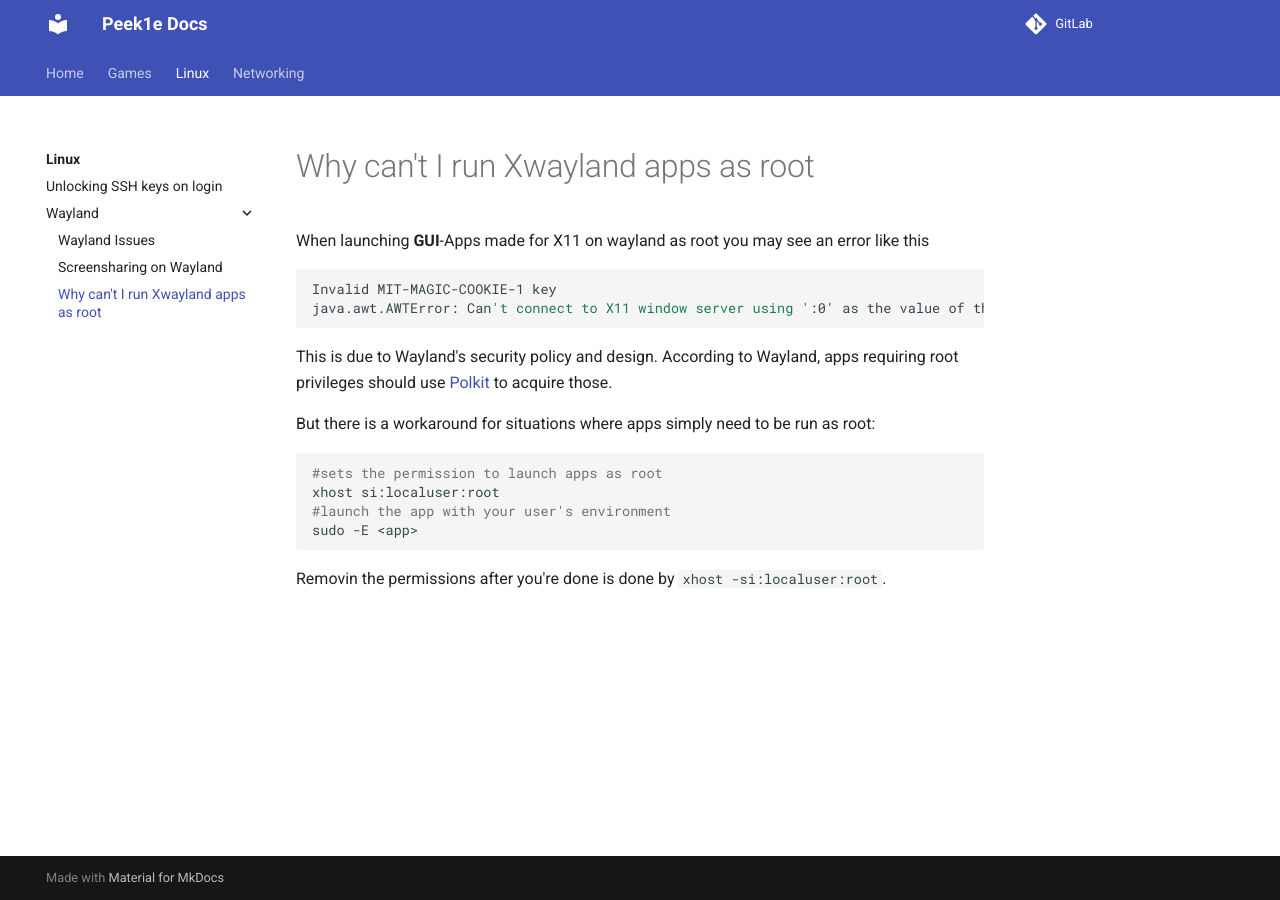
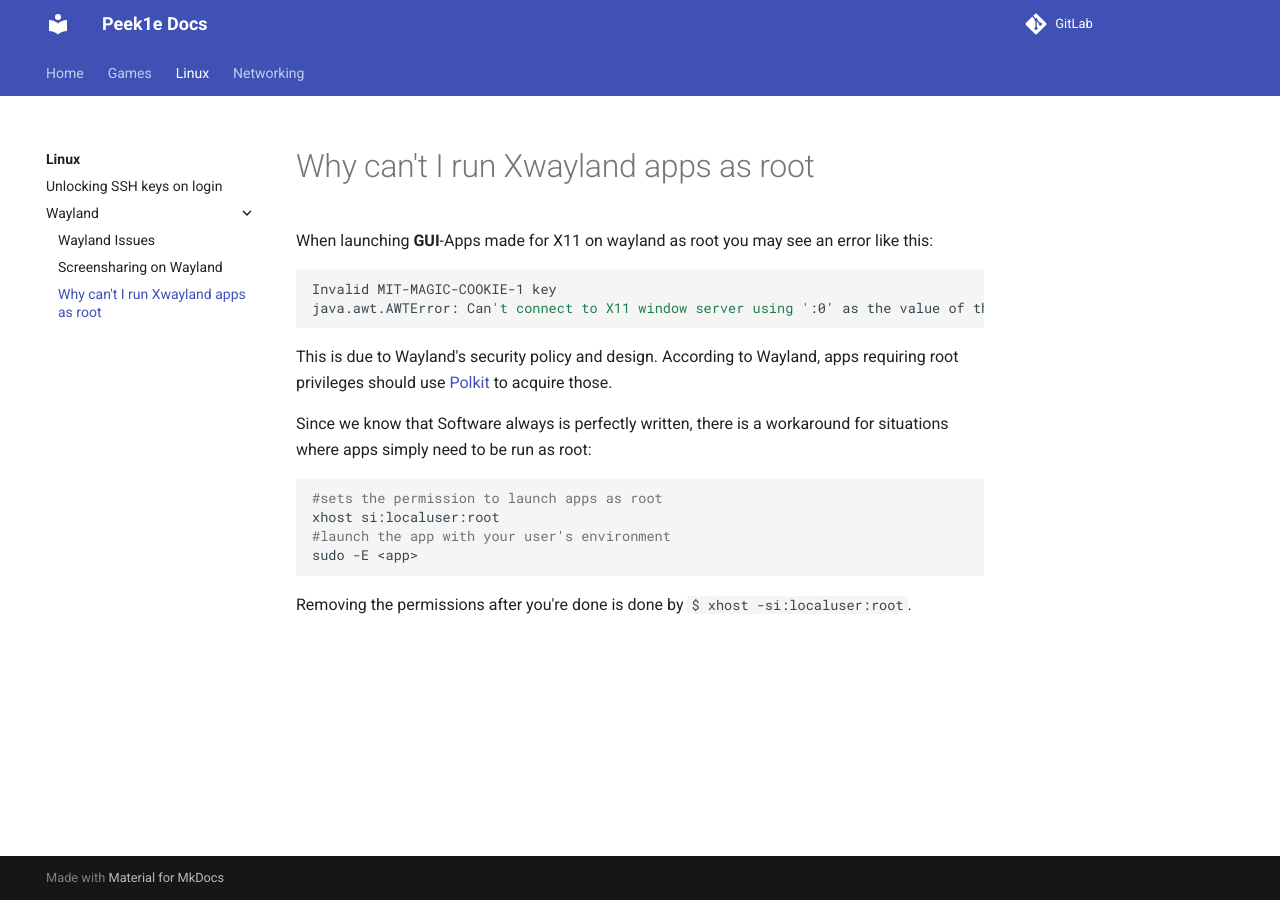
Before and after one commit to PeeK1e/docs, an MkDocs documentation site: the page built from docs/Linux/wayland/start-x-apps-as-root.md, in a window 1280 px wide. Built offline with MkDocs 1.6.1 and Material for MkDocs 9.7.7, drawn with Linux system fonts in a browser that asks for light colours; comment, search, counter and statistics services are not loaded.

Commit message:
Change: Typos

````diff
--- a/docs/Linux/wayland/start-x-apps-as-root.md
+++ b/docs/Linux/wayland/start-x-apps-as-root.md
@@ -2,7 +2,7 @@
 title: Why can't I run Xwayland apps as root
 ---
 
-When launching **GUI**-Apps made for X11 on wayland as root you may see an error like this
+When launching **GUI**-Apps made for X11 on wayland as root you may see an error like this:
 
 ```sh
 Invalid MIT-MAGIC-COOKIE-1 key
@@ -12,7 +12,8 @@ java.awt.AWTError: Can't connect to X11 window server using ':0' as the value of
 This is due to Wayland's security policy and design.
 According to Wayland, apps requiring root privileges should use [Polkit](https://wiki.archlinux.org/title/Polkit) to acquire those.
 
-But there is a workaround for situations where apps simply need to be run as root:
+
+Since we know that Software always is perfectly written, there is a workaround for situations where apps simply need to be run as root:
 
 ```sh
 #sets the permission to launch apps as root
@@ -21,4 +22,4 @@ xhost si:localuser:root
 sudo -E <app>
 ```
 
-Removin the permissions after you're done is done by `xhost -si:localuser:root`.
+Removing the permissions after you're done is done by `$ xhost -si:localuser:root`.
````
